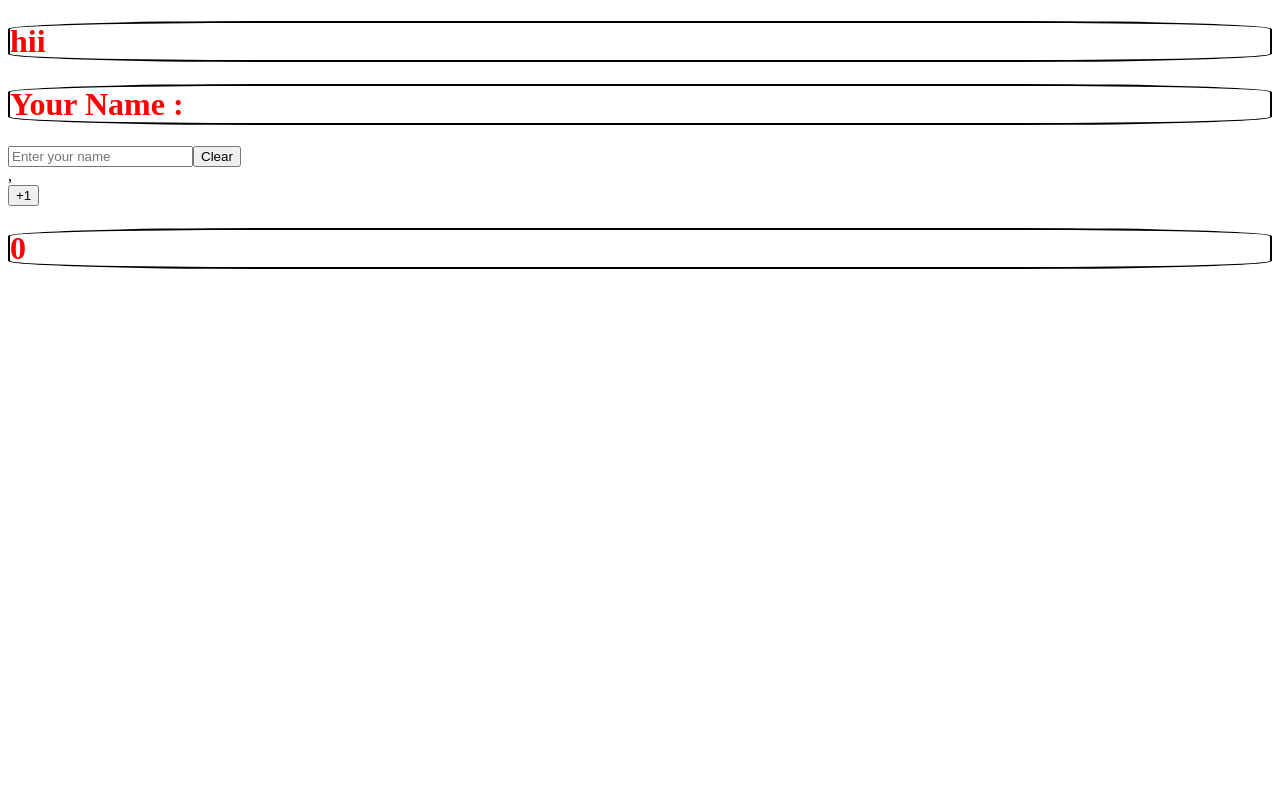
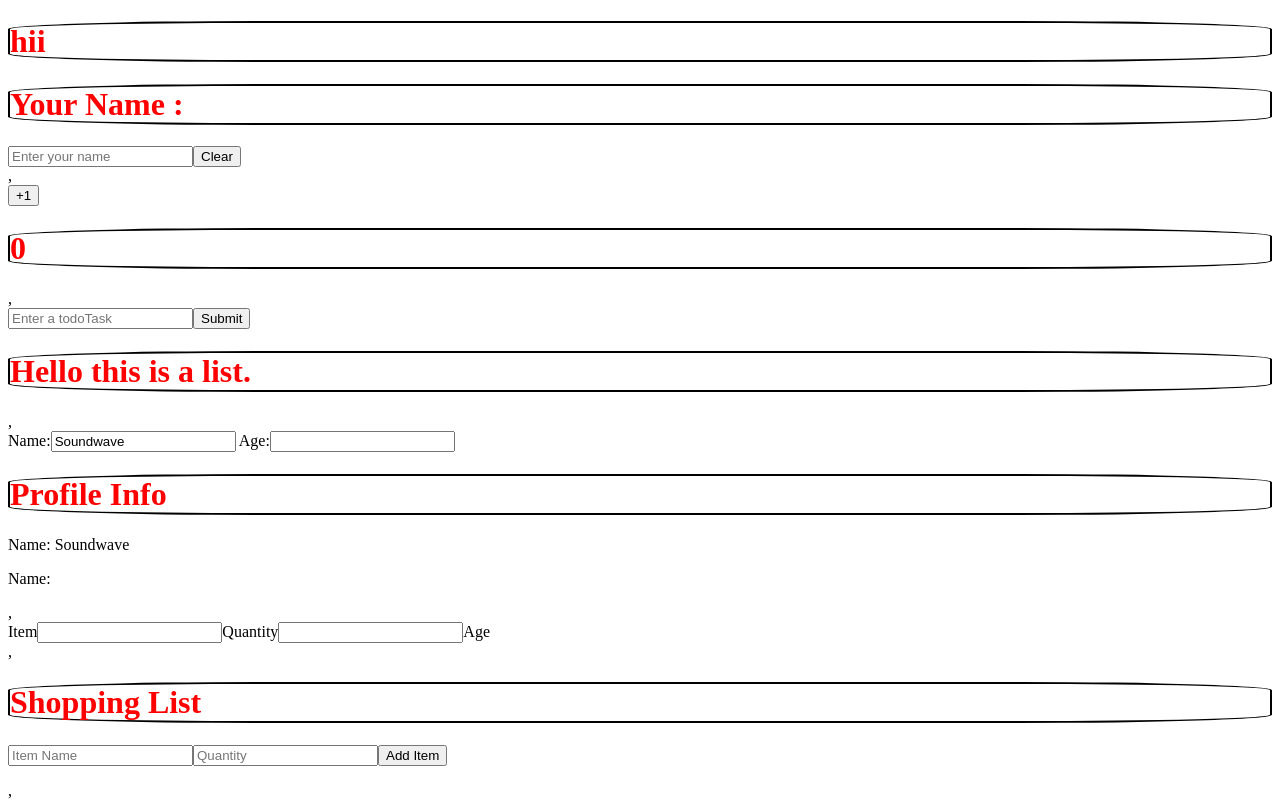
Before and after one commit to NavpreetST/react-monster, a React (Vite) app: page / in a window 1280 px wide. Built offline with nearby package versions, Linux system fonts and the light colour scheme.

Commit message:
Completed 2:36 but did the exercise but not the last 3 problems actually.

```diff
--- a/src/App.jsx
+++ b/src/App.jsx
@@ -1,6 +1,10 @@
 import Counter from "./components/Counter"
 import ExampleOne from "./components/ExampleOne"
 import ExampleThree from "./components/ExampleThree"
+import Profile from "./components/Profile"
+import ShopList from "./components/shopList"
+import ShoppingList from "./components/ShoppingList"
+import TodoList from "./components/TodoList"
 
 function App() {
 
@@ -12,7 +16,12 @@ function App() {
     <div>
       <h1>hii</h1>
       <ExampleThree/>,
-      <Counter/>
+      <Counter/>,
+      <TodoList/>,
+      <Profile/>,
+      <ShoppingList/>,
+      <ShopList/>,
+
       {/* <ExampleOne/>, */}
     </div>
 
--- /dev/null
+++ b/src/components/Profile.jsx
@@ -0,0 +1,36 @@
+
+
+import React, { useState } from 'react'
+
+const Profile = () => {
+
+    const [profile, setProfile] = useState({
+        name: 'Soundwave',
+        age: ''
+    })
+    const handleChange = e =>{
+        const {name, value} = e.target
+        setProfile((prevProfile)=>(
+
+            {...prevProfile, [name]:value,
+        }))
+    }
+  return (
+    <div>
+        <label> Name:
+            <input type='text' name = "name" value={profile.name} onChange={handleChange}/>
+        </label>
+        <label> Age:
+            <input type='number' name = "age" value={profile.age} onChange={handleChange}/>
+        </label>
+        <h1>Profile Info</h1>
+        <p>Name: {profile.name}</p>
+        <p>Name: {profile.age}</p>
+
+    </div>
+  )
+}
+
+export default Profile
+
+//I didn't under this correctly.
--- /dev/null
+++ b/src/components/ShoppingList.jsx
@@ -0,0 +1,31 @@
+import React, { useState } from 'react'
+
+const ShoppingList = () => {
+    const [shoppingList, setShoppingList] = useState({
+        name: '',
+        quantity: ''
+    })
+    const handleChange = e =>{
+        const {list, quantity} = e.target
+        newList((prevshoppingList)=>(
+
+            {...prevshoppingList, [list]:value}
+        )
+        )
+    }
+
+
+  return (
+    <div>
+        <label>Item
+            <input input='text' name='list' value = {shoppingList.name} onChange={handleChange}/></label>
+        <label>Quantity
+            <input input = 'number' name='quantity' value = {shoppingList.quantity} onChange={handleChange}/>Age</label>
+
+
+
+    </div>
+  )
+}
+
+export default ShoppingList
--- a/src/components/TodoList.jsx
+++ b/src/components/TodoList.jsx
@@ -1,8 +1,42 @@
-import React from 'react'
+import React, { useEffect, useState } from 'react'
 
 const TodoList = () => {
+    const [todo, setTodo] = useState([])
+    const [task, setTask] = useState("")
+
+    // const createNewTask = () =>{
+    //     setTodo(...todo, task)
+    // }
+
+    const handleSubmit = e =>{
+        e.preventDefault() //stops the broswer from reloading the page. BEcause on submit the browser always tries to reload or pass the form to the browser.
+        if(task.trim()){
+            setTodo([...todo, task])
+            setTask("");
+        }
+    }
+
+    const handleChange = (event)=>{
+        setTask(event.target.value)
+    }
+    useEffect(()=>{
+
+
+    },[todo])
   return (
-    <div>TodoList</div>
+    <div>
+        <form onSubmit={handleSubmit}>
+            <input onChange={handleChange} value={task} type="text" placeholder='Enter a todoTask' />
+            <input type='submit'/>
+        </form>
+        <h1>Hello this is a list.</h1>
+        <ul>
+            {todo.map((task, index)=> (
+                <li key={index}>{task}</li>
+            ))}
+        </ul>
+        {/* <button onClick={createNewTask}>CreateNewTask</button> */}
+    </div>
   )
 }
 
--- /dev/null
+++ b/src/components/shopList.jsx
@@ -0,0 +1,55 @@
+import React, { useState } from 'react'
+//version 2 by ytbr
+const ShopList = () => {
+    const [items, setItems] = useState([])
+    const [name, setName] = useState('')
+    const [quantity, setQuantity] = useState('')
+
+
+    const handleSubmit = e =>{
+        e.preventDefault()
+        if(!name || !quantity) return;
+
+
+        const newItem = {
+            name,
+            quantity : parseInt(quantity)
+        }
+        setItems((prevItems)=>[...prevItems,newItem ])
+        setName('')
+        setQuantity('')
+
+    }
+
+
+
+    // const handleChange = e =>{
+    //     const {list, quantity} = e.target
+    //     newList((prevshoppingList)=>(
+
+    //         {...prevshoppingList, [list]:value}
+    //     )
+    //     )
+    // }
+  return (
+    <div>
+        <h1>Shopping List</h1>
+        <form onSubmit={handleSubmit}>
+            <input type='text' placeholder='Item Name' value={name} onChange={e=> setName(e.target.value)} />
+            <input type='number' placeholder='Quantity' value={quantity} onChange={e=> setQuantity(e.target.value)} />
+            <button type='submit'>Add Item</button>
+            </form>
+            <ul>
+                {items.map((item, index)=>(
+                    <li key = {index}>
+                        Name : {item.name} Quantity : {item.quantity}
+                    </li>
+                ))}
+            </ul>
+
+
+    </div>
+  )
+}
+
+export default ShopList
```
